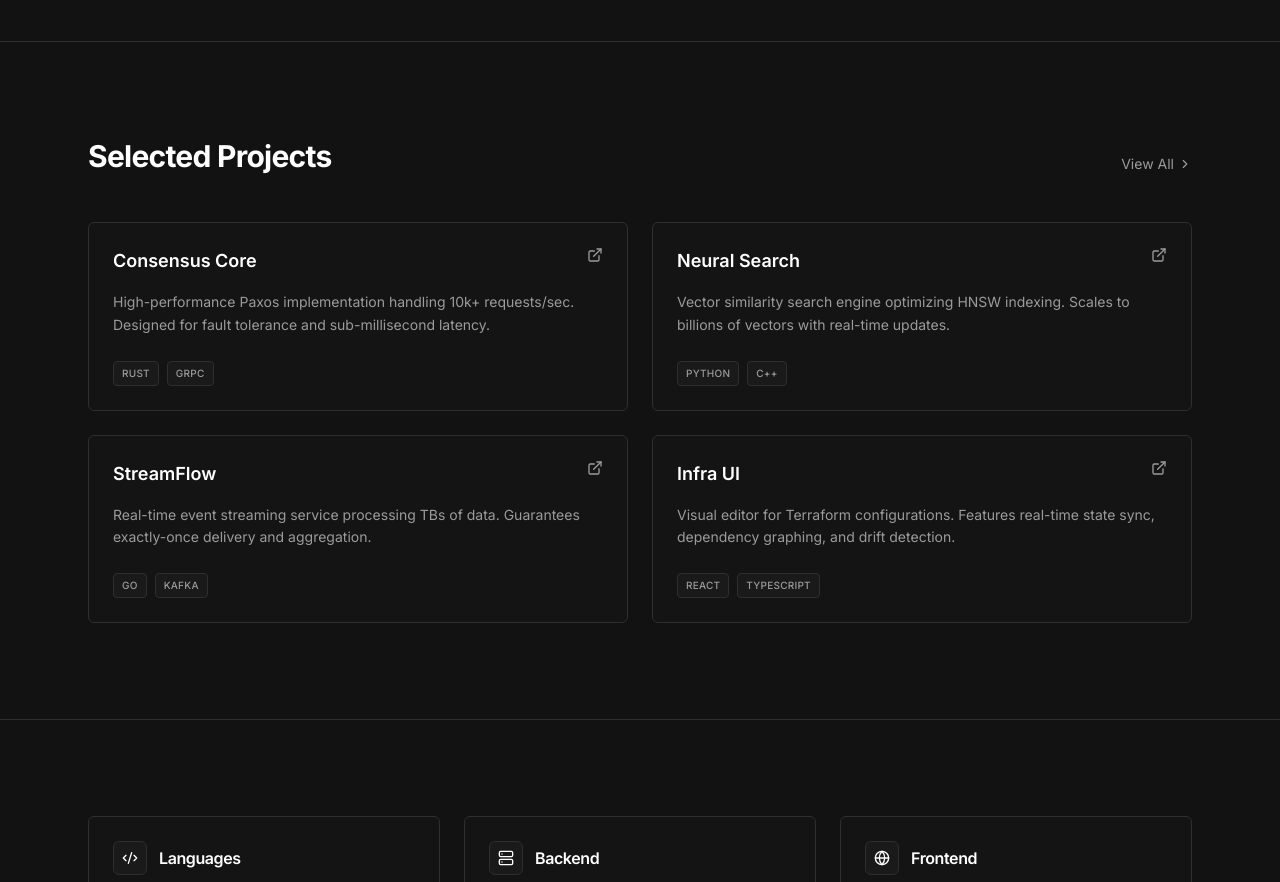
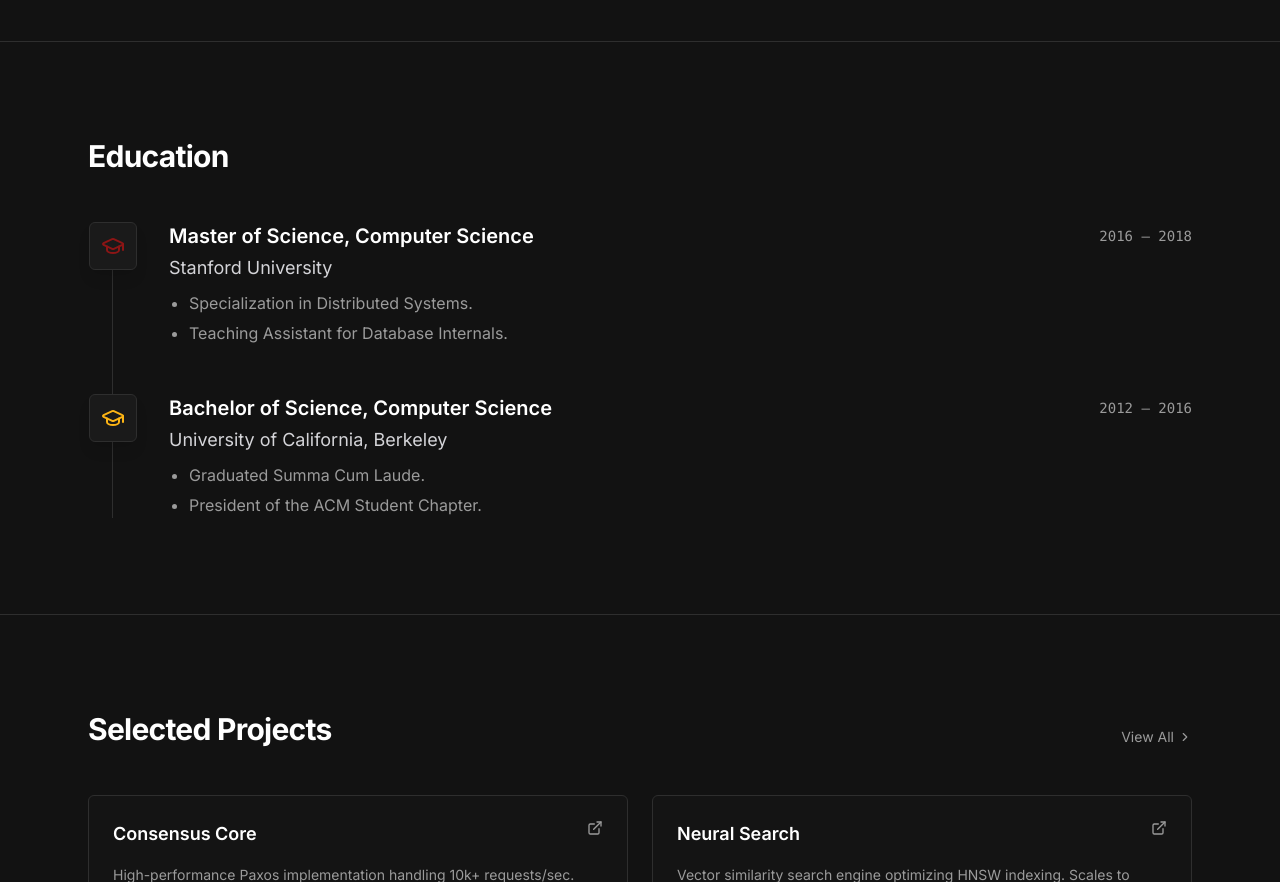
Before and after one commit to Chandrakanth10/portfolio, a React (Vite) app: page / in a window 1280 px wide. Shown: the part 1500-2382 px from the top of the page. Built offline with nearby package versions, Linux system fonts and the light colour scheme.

Commit message:
Add Education section with vertical timeline layout

```diff
--- a/src/App.jsx
+++ b/src/App.jsx
@@ -1,5 +1,5 @@
 import React, { useEffect } from 'react';
-import { Mail, Github, Linkedin, ExternalLink, Code2, Server, Globe, ChevronRight, Star, ChevronDown, Terminal, Cpu, Box, Layout } from 'lucide-react';
+import { Mail, Github, Linkedin, ExternalLink, Code2, Server, Globe, ChevronRight, Star, ChevronDown, Terminal, Cpu, Box, Layout, GraduationCap } from 'lucide-react';
 
 const App = () => {
 
@@ -164,6 +164,47 @@ const App = () => {
               <ul className="list-disc pl-5 space-y-1 text-[var(--color-text-secondary)] leading-relaxed max-w-3xl">
                 <li>Search ranking team. Implemented a new ranking signal based on host responsiveness.</li>
                 <li>Directly increased booking conversion rates by 2%.</li>
+              </ul>
+            </div>
+          </div>
+        </section>
+
+        <div className="w-full h-px bg-[var(--color-border-subtle)] mb-24"></div>
+
+        {/* Education */}
+        <section id="education" className="max-w-6xl mx-auto px-6 mb-24">
+          <h2 className="text-3xl font-bold tracking-tight text-white mb-12">Education</h2>
+
+          <div className="relative border-l border-[var(--color-border-subtle)] ml-3 md:ml-6 space-y-12">
+            {/* Stanford */}
+            <div className="relative pl-10 md:pl-14">
+              <div className="absolute -left-[24px] top-0 w-12 h-12 rounded-[6px] border border-[var(--color-border-subtle)] bg-[#1a1a1a] flex items-center justify-center z-10 shadow-lg group-hover:border-[var(--color-brand-green)] transition-colors">
+                <GraduationCap className="w-6 h-6 text-[#8C1515]" />
+              </div>
+              <div className="flex flex-col sm:flex-row sm:items-center sm:justify-between mb-1">
+                <h3 className="text-xl font-semibold text-white">Master of Science, Computer Science</h3>
+                <span className="text-sm font-mono text-[var(--color-text-secondary)]">2016 — 2018</span>
+              </div>
+              <div className="text-lg text-zinc-300 mb-2">Stanford University</div>
+              <ul className="list-disc pl-5 space-y-1 text-[var(--color-text-secondary)] leading-relaxed max-w-3xl">
+                <li>Specialization in Distributed Systems.</li>
+                <li>Teaching Assistant for Database Internals.</li>
+              </ul>
+            </div>
+
+            {/* UC Berkeley */}
+            <div className="relative pl-10 md:pl-14">
+              <div className="absolute -left-[24px] top-0 w-12 h-12 rounded-[6px] border border-[var(--color-border-subtle)] bg-[#1a1a1a] flex items-center justify-center z-10 shadow-lg group-hover:border-[var(--color-brand-green)] transition-colors">
+                <GraduationCap className="w-6 h-6 text-[#FDB515]" />
+              </div>
+              <div className="flex flex-col sm:flex-row sm:items-center sm:justify-between mb-1">
+                <h3 className="text-xl font-semibold text-white">Bachelor of Science, Computer Science</h3>
+                <span className="text-sm font-mono text-[var(--color-text-secondary)]">2012 — 2016</span>
+              </div>
+              <div className="text-lg text-zinc-300 mb-2">University of California, Berkeley</div>
+              <ul className="list-disc pl-5 space-y-1 text-[var(--color-text-secondary)] leading-relaxed max-w-3xl">
+                <li>Graduated Summa Cum Laude.</li>
+                <li>President of the ACM Student Chapter.</li>
               </ul>
             </div>
           </div>
```
